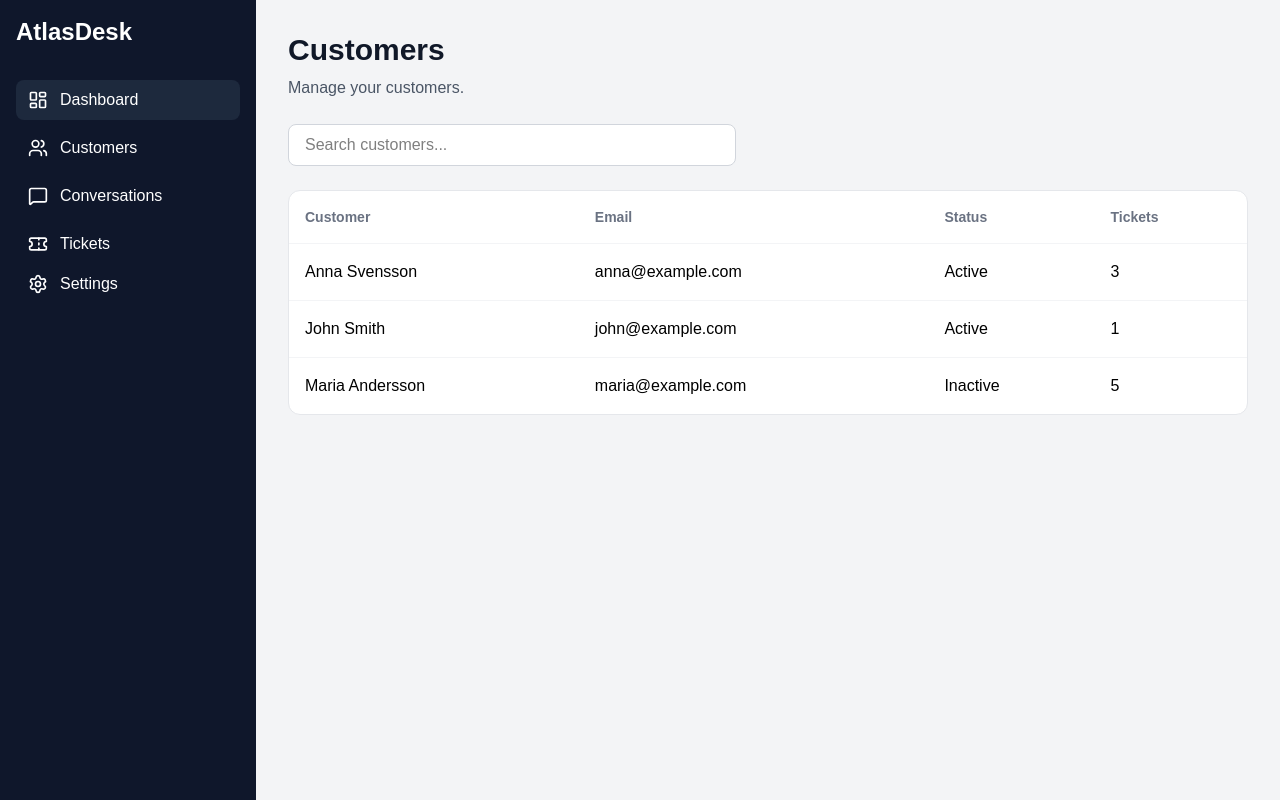
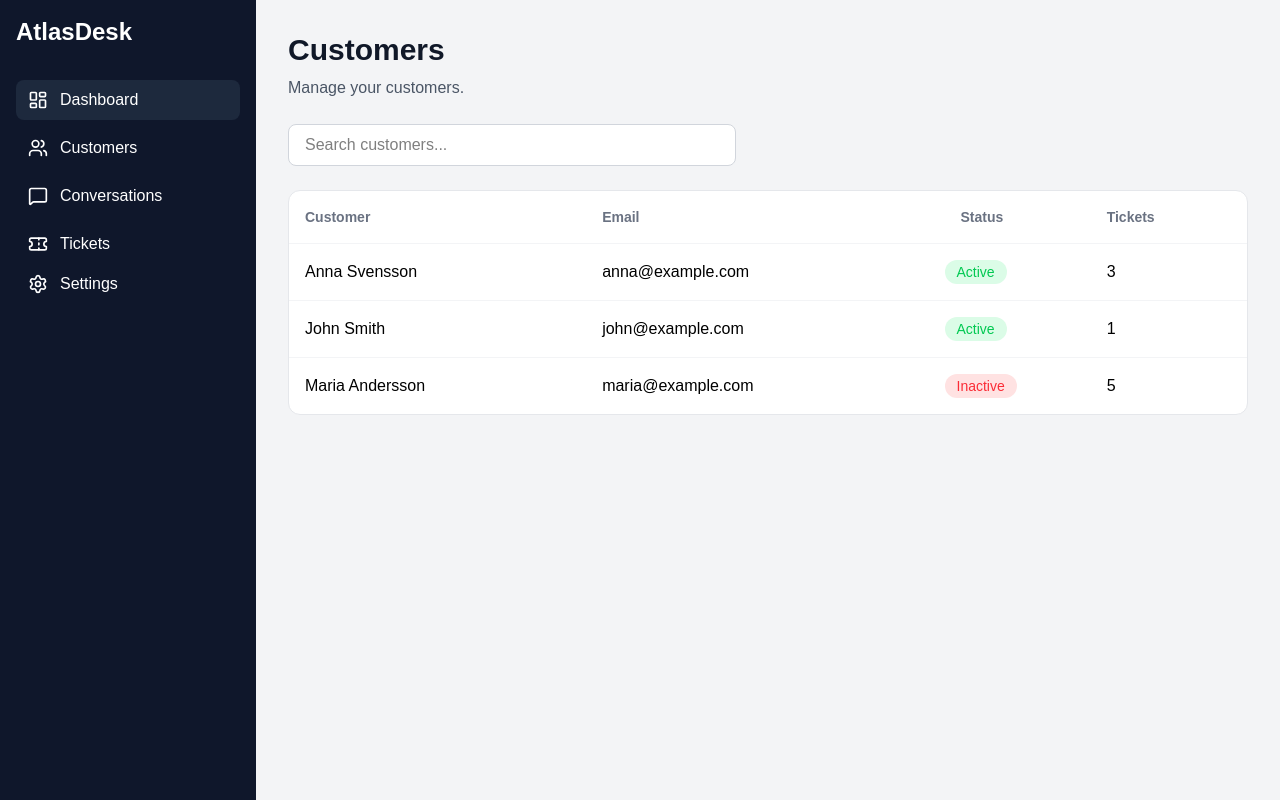
Before and after one commit to Abualtaher/atlasdesk, a React (Vite) app in the folder client/: page /customers in a window 1280 px wide. Built offline with nearby package versions, Linux system fonts and the light colour scheme.

Commit message:
feat: enhance Customers component to display status with color coding

```diff
--- a/client/src/pages/Customers.tsx
+++ b/client/src/pages/Customers.tsx
@@ -30,6 +30,12 @@ const customers: Customer[] = [
     tickets: 5,
   },
 ];
+
+const StatusClass = (status: string) => {
+  return status === "Active"
+    ? "text-green-500  bg-green-100"
+    : "text-red-500  bg-red-100  ";
+};
 
 function Customers() {
   const [search, setSearch] = useState("");
@@ -66,7 +72,13 @@ function Customers() {
               <tr key={customer.id} className="border-t border-gray-100">
                 <td className="p-4">{customer.name}</td>
                 <td className="p-4">{customer.email}</td>
-                <td className="p-4">{customer.status}</td>
+                <td>
+                  <span
+                    className={`rounded-full px-3 py-1 text-sm   ${StatusClass(customer.status)} `}
+                  >
+                    {customer.status}
+                  </span>
+                </td>
                 <td className="p-4">{customer.tickets}</td>
               </tr>
             ))}
```
